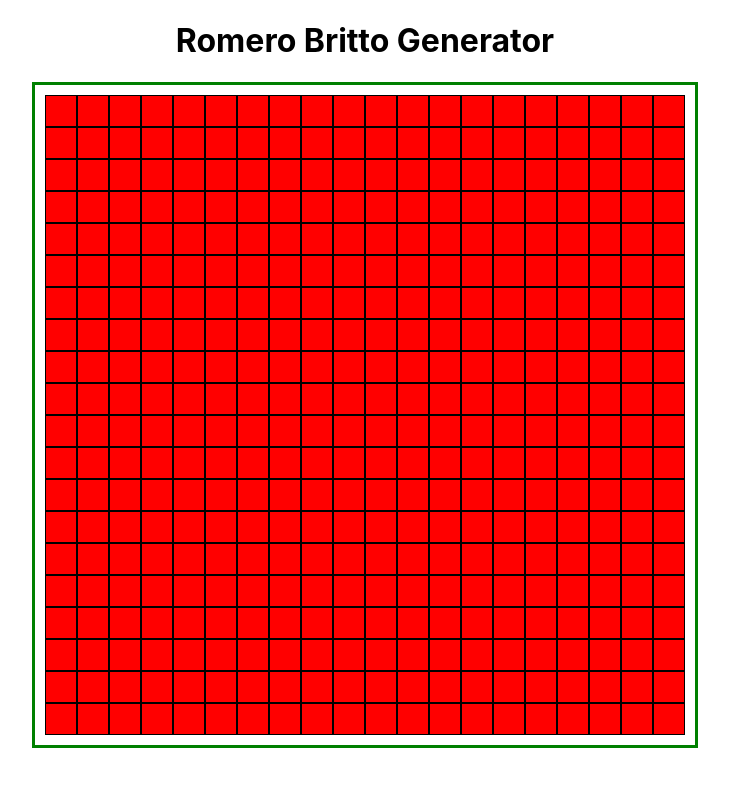
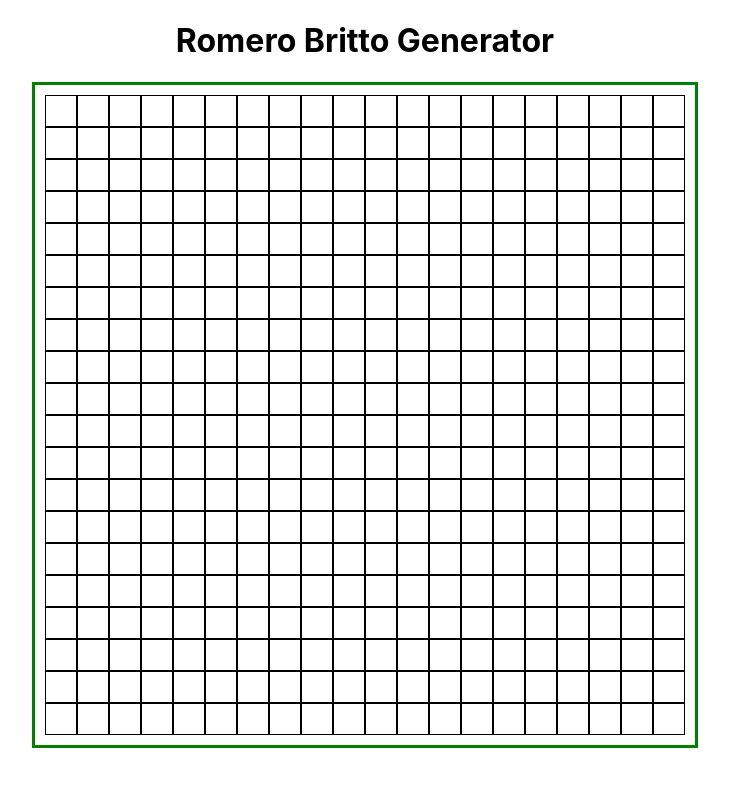
Before and after one commit to projeto-de-algoritmos/Grafos1_RomeroBrittoGenerator, a React (Create React App) app: page / in a window 1280 px wide. Shown: the top 786 px of the page, without its empty margins (275-1004 px from the left). Built offline with nearby package versions, Linux system fonts and the light colour scheme.

Commit message:
Improve graph structures
Co-authored-by: Leonardo Gomes <leonardodasigomes@gmail.com>

```diff
--- a/src/App.css
+++ b/src/App.css
@@ -7,7 +7,7 @@
   border-style: solid !important;
   width: 30px;
   height: 30px;
-  background-color: red;
+  background-color: white;
 }
 
 .table {
--- a/src/App.js
+++ b/src/App.js
@@ -1,6 +1,7 @@
 import './App.css';
 import { Box } from "@chakra-ui/react"
 import { useState, useEffect } from 'react';
+import Graph from './structures/Graph';
 
 
 function App() {
@@ -8,7 +9,8 @@
 
   useEffect(() => {
     setNumberOfCols(20);
-  }, [])
+    const graph = new Graph(numberOfCols, numberOfCols)
+  }, [numberOfCols])
 
   const renderCol = (row) => {
     let cols = [];
@@ -19,16 +21,16 @@
         className="pixel"
         border="1px"
         borderColor="gray.200"
-        onClick={console.log("alisa meu pelo")}
         id={`row${row}-col${column}`}
         key={`row${row}-col${column}`}
+        onClick={() => console.log(`row${row}-col${column}`)}
       >
       </Box>
     ));
   }
 
   const renderTable = () => {
-    let rows = []
+    let rows = [];
     for (let i=0; i<numberOfCols; i++) rows.push(i);
     return rows.map((row) => (
       <Box
--- /dev/null
+++ b/src/structures/Graph.js
@@ -0,0 +1,18 @@
+import Node from "./Node";
+
+export default class Graph {
+    constructor(rowNum, colNum) {
+        this.nodes = new Map();
+        this.rowNum = rowNum;
+        this.colNum = colNum;
+    }
+
+    buildGraph() {
+        for (let row=0; row<this.rowNum; row++){
+            for (let col=0; col<this.colNum; col++){
+                let id = `row${row}-col${col}`;
+                this.nodes.set(id, new Node(row, col));
+            }
+        }
+    }
+}
--- a/src/structures/Node.js
+++ b/src/structures/Node.js
@@ -1,16 +1,32 @@
 export default class Node {
-    constructor() {
-        this.pos = null;
+    constructor(row, col) {
+        // Position vars
+        this.row = row;
+        this.col = col;
+        this.id = `row${row}-col${col}`
+
+        // Painting board vars
         this.color = null;
         this.wall = false;
+        this.isVisited = false;
     }
 
     setColor(color){
-        if (this.wall === false) {
+        if (this.wall === false && this.isVisited === false) {
             this.color = color;
+
+            try {
+                const pixel = document.getElementById(this.id);
+                pixel.style.backgroundColor = color;
+            } catch {
+                console.log(`Failed to paint pixel ${this.id}`);
+                return false;
+            }
+
             return true;
         }
 
+        console.log(`Pixel ${this.id} either is a wall or is already selected.`);
         return false;
     }
 
```
